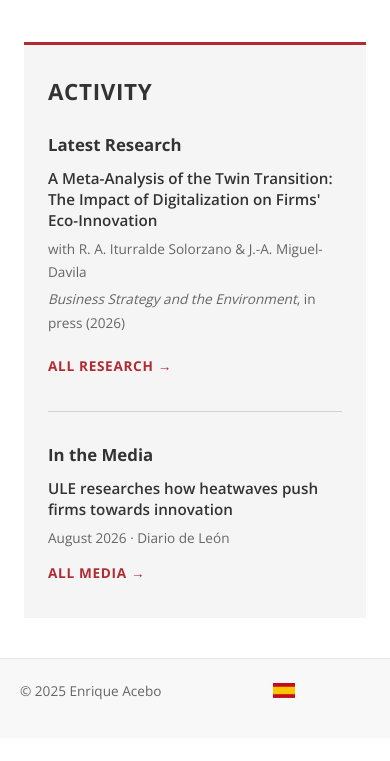
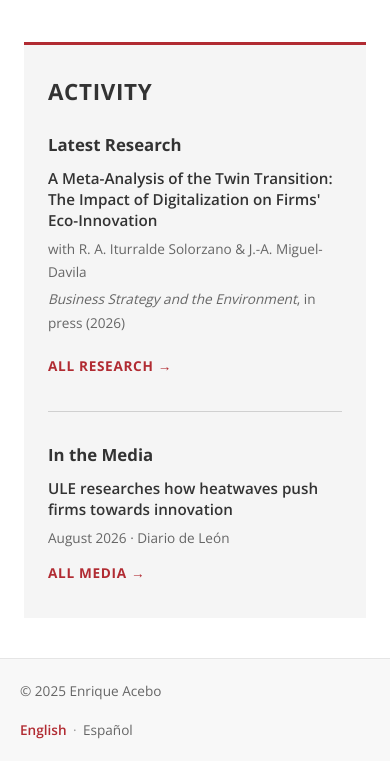
Before and after one commit to EnriqueAcebo/EnriqueAcebo.github.io, a plain HTML site: page index.html in a window 390 px wide. Shown: the part 887-1648 px from the top of the page. Before the commit the page ends 1625 px from the top, so only its background shows below. Drawn offline with nearby package versions, Linux system fonts and the light colour scheme.

Commit message:
Replace flag language toggle with English · Español text switch
The footer now shows both languages as text, with the active one
highlighted, instead of a country flag. Uses the existing #lang-en /
#lang-es support in lang.js.

Co-Authored-By: Claude Opus 5.5 <noreply@anthropic.com>

```diff
--- a/assets/css/style.css
+++ b/assets/css/style.css
@@ -2440,3 +2440,53 @@ a.rs-cites:hover {
 .px-badge:hover .gs-badge-label {
     border-color: #6e1a62;
 }
+
+/* Footer language switch as text: English · Español, active one highlighted */
+.footer-content .lang-switch {
+    display: flex;
+    align-items: center;
+    gap: 0.4rem;
+}
+
+.footer-content .lang-switch button {
+    width: auto;
+    height: auto;
+    padding: 0;
+    font-family: inherit;
+    font-size: 0.85rem;
+    line-height: 1.4;
+    color: #666666;
+    transform: none;
+}
+
+.footer-content .lang-switch button:hover {
+    color: #b12b32;
+    transform: none;
+}
+
+.footer-content .lang-switch button.active {
+    color: #b12b32;
+    font-weight: 600;
+}
+
+.footer-content .lang-sep {
+    color: #999999;
+    font-size: 0.85rem;
+}
+
+.dark-mode .footer-content .lang-switch button {
+    color: var(--text-secondary);
+}
+
+.dark-mode .footer-content .lang-switch button:hover,
+.dark-mode .footer-content .lang-switch button.active {
+    color: var(--accent);
+}
+
+@media (max-width: 768px) {
+    .footer-content .lang-switch {
+        position: static;
+        transform: none;
+        margin-top: 0.4rem;
+    }
+}
--- a/index.html
+++ b/index.html
@@ -106,9 +106,7 @@
     <footer>
         <div class="footer-content">
             <p class="copyright">&copy; 2025 Enrique Acebo</p>
-            <div class="lang-switch">
-                <button id="lang-toggle" aria-label="Cambiar a español" title="Cambiar a español"><svg viewBox="0 0 24 16" aria-hidden="true" focusable="false"><rect width="24" height="16" fill="#c60b1e"/><rect y="4" width="24" height="8" fill="#ffc400"/></svg></button>
-            </div>
+            <div class="lang-switch" role="group" aria-label="Language"><button id="lang-en" type="button" lang="en">English</button><span class="lang-sep" aria-hidden="true">·</span><button id="lang-es" type="button" lang="es">Español</button></div>
         </div>
     </footer>
 
```
Also changed, not shown: about.html (+1 -3 lines), cv.html (+1 -3 lines), media.html (+1 -3 lines), projects.html (+1 -3 lines), publications.html (+1 -3 lines), teaching.html (+1 -3 lines).
